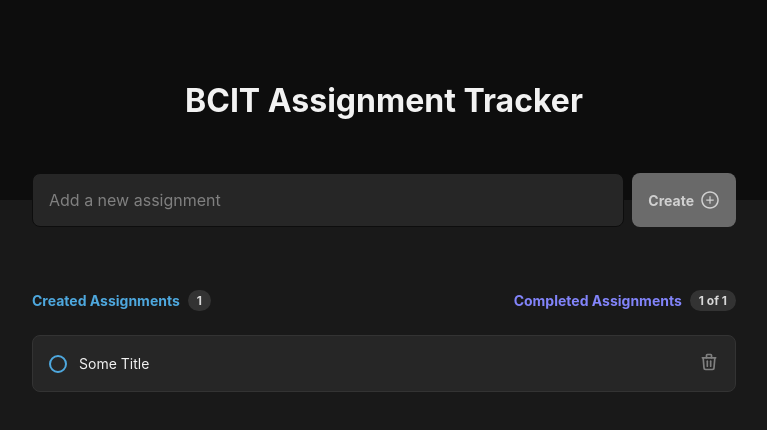
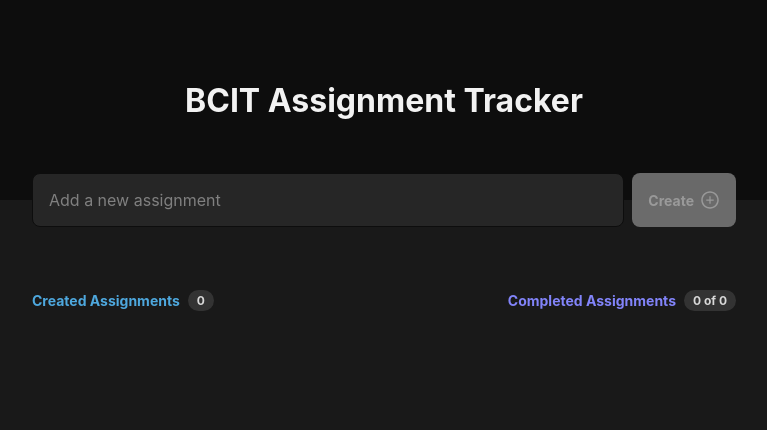
Before and after one commit to blee5050/comp3013-assignment-tracker, a React (Vite) app: page / in a window 1280 px wide. Shown: the top 430 px of the page, without its empty margins (256-1023 px from the left). Built offline with nearby package versions, Linux system fonts and the light colour scheme.

Commit message:
6/8/2025 Progress

```diff
--- a/src/components/Assignment/index.tsx
+++ b/src/components/Assignment/index.tsx
@@ -1,9 +1,32 @@
 import styles from "./assignment.module.css";
 import { TbTrash } from "react-icons/tb";
+import {useTrackerStore} from '../../store';
+import { BsCheckCircleFill } from "react-icons/bs";
 
-export function Assignment() {
+interface AssignmentProps{
+  data:{
+    id: number;
+    title: string;
+    completed: boolean;
+  };
+}
+
+export function Assignment({data}: AssignmentProps) {
   return (
     <div className={styles.assignment}>
+      <button className={styles.checkContainer}>
+        <div />
+      </button>
+
+      <p>{data.title}</p>
+
+      <button className={styles.deleteButton}>
+        <TbTrash size={20} />
+      </button>
+    </div>
+  );
+}
+/*<div className={styles.assignment}>
       <button className={styles.checkContainer}>
         <div />
       </button>
@@ -13,6 +36,4 @@
       <button className={styles.deleteButton}>
         <TbTrash size={20} />
       </button>
-    </div>
-  );
-}
+    </div> */
--- a/src/components/Assignments/index.tsx
+++ b/src/components/Assignments/index.tsx
@@ -1,23 +1,31 @@
 import { Assignment } from "../Assignment";
 import styles from "./assignments.module.css";
+import {useTrackerStore} from '../../store';
 
 export function Assignments() {
+
+  const setNumberOfAssignments = useTrackerStore((state) => state.setNumberOfAssignments);
+  const completedAssignments = useTrackerStore((state) => state.completedAssignments);
+  const assignments = useTrackerStore((state) => state.assignments);
+
   return (
     <section className={styles.assignments}>
       <header className={styles.header}>
         <div>
           <p>Created Assignments</p>
-          <span>1</span>
+          <span>{assignments.length}</span>
         </div>
 
         <div>
           <p className={styles.textPurple}>Completed Assignments</p>
-          <span>1 of 1</span>
+          <span>{completedAssignments} of {assignments.length}</span>
         </div>
       </header>
 
       <div className={styles.list}>
-        <Assignment />
+        {assignments.map((assignment) =>(
+          <Assignment key={assignment.id} data={assignment} />
+        ))}
       </div>
     </section>
   );
--- a/src/components/Header/header.module.css
+++ b/src/components/Header/header.module.css
@@ -49,5 +49,7 @@
 
 .newAssignmentForm button:disabled {
   background: grey;
+  color:rgb(187, 187, 187);
   opacity: 0.8;
+  cursor: default;
 }
--- a/src/components/Header/index.tsx
+++ b/src/components/Header/index.tsx
@@ -6,28 +6,34 @@
 export function Header() {
 
   const isEnabled = useTrackerStore((state) => state.isEnabled)
-  const toggle = useTrackerStore((state) => state.toggle)
+  const setIsEnabled = useTrackerStore((state) => state.setIsEnabled)
   const inputValue = useTrackerStore((state) => state.inputValue)
   const setInputValue = useTrackerStore((state) => state.setInputValue)
+  const addAssignment = useTrackerStore((state) => state.addAssignment)
 
   return (
     <header className={styles.header}>
       {/* This is simply to show you how to use helper functions */}
       <h1>{uppercase("bcit")} Assignment Tracker</h1>
-      <form className={styles.newAssignmentForm}>
+      <form
+        className={styles.newAssignmentForm}
+        onSubmit={(e) => {
+          e.preventDefault();
+          addAssignment({
+            id: Date.now(),
+            title: inputValue.trim(),
+            completed: false
+          });
+          setInputValue("");
+          setIsEnabled(false);
+        }}>
         <input
           placeholder="Add a new assignment"
           type="text"
           value={inputValue}
           onChange={(e) => {
-            setInputValue(e.target.value)
-
-            if(e.target.value.trim().length > 0 && !isEnabled){
-              toggle()
-            }
-            else if(e.target.value.trim().length == 0 && isEnabled){
-              toggle()
-            }
+            setInputValue(e.target.value);
+            setIsEnabled(e.target.value.trim().length > 0);
           }}
           />
         <button disabled={!isEnabled}>
--- a/src/store.ts
+++ b/src/store.ts
@@ -1,15 +1,32 @@
 import { create } from 'zustand'
 
+interface Assignment{
+  id: number;
+  title: string;
+  completed: boolean;
+}
+
 interface TrackerState {
-  isEnabled: boolean
-  inputValue: string
-  toggle: () => void
-  setInputValue: (value: string) => void
+  // header states
+  isEnabled: boolean;
+  setIsEnabled: (value: boolean) => void;
+  inputValue: string;
+  setInputValue: (value: string) => void;
+  // assignments states
+  completedAssignments: number;
+  setNumberOfAssignments: (value: number) => void;
+  assignments: Assignment[];
+  addAssignment: (assignment: Assignment) => void;
 }
 
 export const useTrackerStore = create<TrackerState>()((set) => ({
   isEnabled: false,
+  setIsEnabled: (value) => set({isEnabled: value}),
   inputValue: '',
   setInputValue: (value) => set({inputValue: value}),
   toggle: () => set((state) => ({isEnabled: !state.isEnabled})),
+  completedAssignments: 0,
+  setNumberOfAssignments: (value) => set({createdAssignments: value}),
+  assignments: [],
+  addAssignment: (assignment) => set((state) => ({assignments: [...state.assignments, assignment]}))
 }))
```
